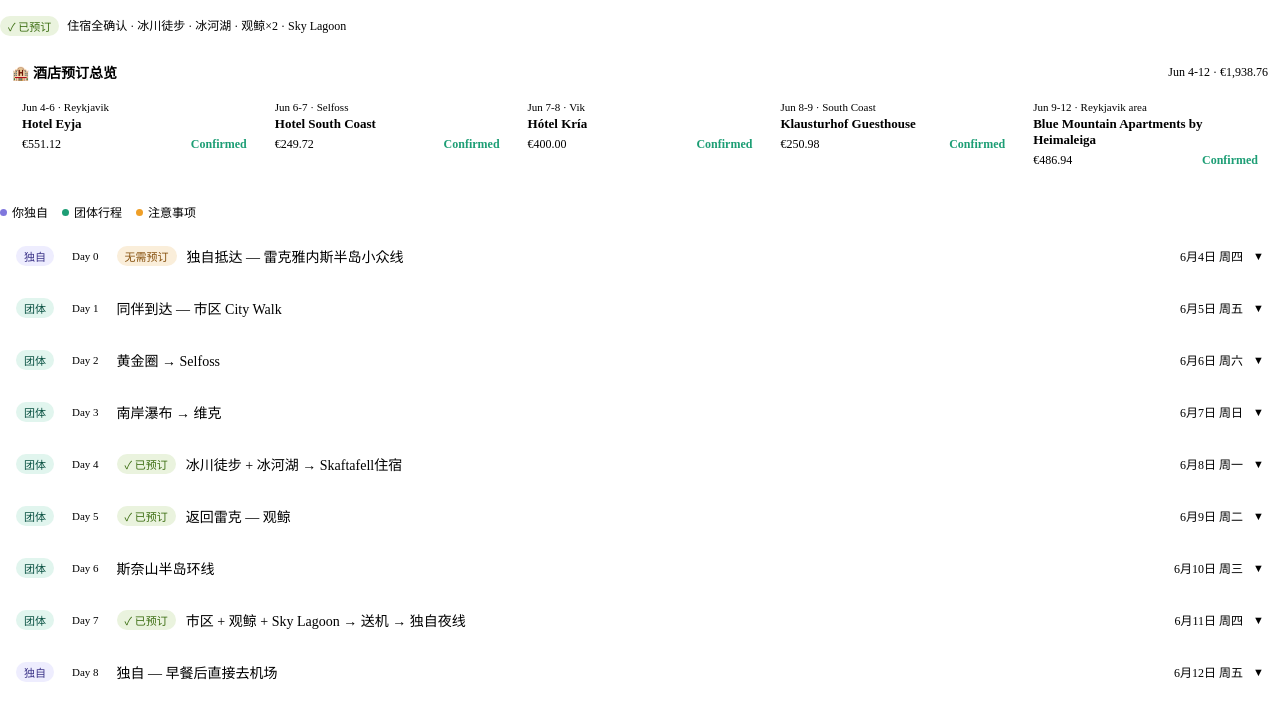
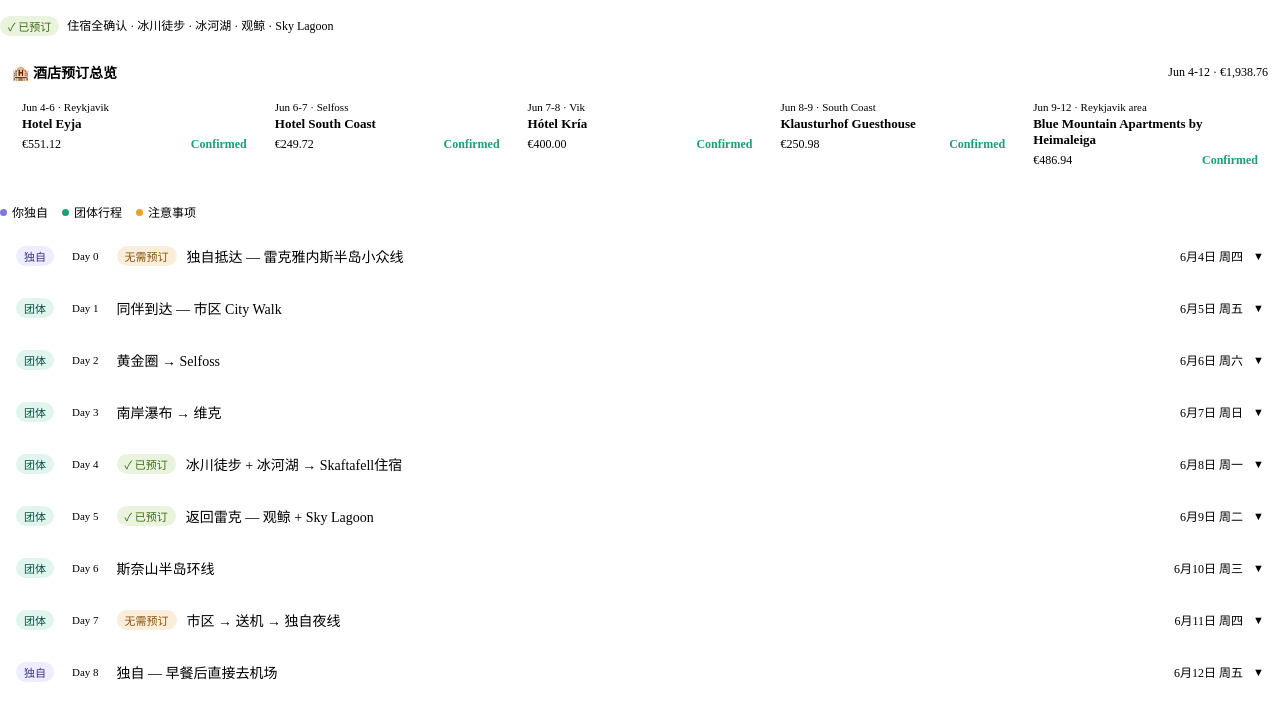
Before and after one commit to yokohh/Iceland, a plain HTML site: page index.html in a window 1280 px wide. Drawn offline with Linux system fonts and the light colour scheme.

Commit message:
Add files via upload

```diff
--- a/index.html
+++ b/index.html
@@ -142,7 +142,7 @@
 
 </head><body><div class="itinerary">
   <div class="status-bar">
-    <span class="badge b-done">✓ 已预订</span><span style="font-size:12px;color:var(--color-text-secondary)">住宿全确认 · 冰川徒步 · 冰河湖 · 观鲸×2 · Sky Lagoon</span>
+    <span class="badge b-done">✓ 已预订</span><span style="font-size:12px;color:var(--color-text-secondary)">住宿全确认 · 冰川徒步 · 冰河湖 · 观鲸 · Sky Lagoon</span>
   </div>
   <div class="booking-panel">
     <div class="booking-title">
@@ -252,12 +252,13 @@ const days = [
   },
   {
     day:"Day 5", date:"6月9日 周二", type:"group",
-    title:"返回雷克 — 观鲸",
+    title:"返回雷克 — 观鲸 + Sky Lagoon",
     status:"done",
-    route:"Skaftafell → 雷克雅未克（约320km）→ 港口观鲸",
+    route:"Skaftafell → 雷克雅未克（约320km）→ 港口观鲸 → Sky Lagoon",
     stops:[
       {time:"上午", dot:"d-group", name:"沿1号公路返回雷克雅未克", note:"约3.5-4小时车程，沿途可随时停车"},
       {time:"下午", dot:"d-group", name:"港口观鲸", note:"已预订 ✓ 约2-3小时，提前15-30分钟到达集合点", tags:["done"]},
+      {time:"傍晚", dot:"d-group", name:"Sky Lagoon 温泉", note:"已预订 ✓ 观鲸后前往，距港口约10分钟车程，7步骤温泉仪式，约1.5-2小时", tags:["done"]},
     ],
     note:"住宿：Blue Mountain Apartments by Heimaleiga（Jun 9-12，Reykjavik area，已确认，€486.94）。"
   },
@@ -277,13 +278,11 @@ const days = [
   },
   {
     day:"Day 7", date:"6月11日 周四", type:"group",
-    title:"市区 + 观鲸 + Sky Lagoon → 送机 → 独自夜线",
-    status:"done",
-    route:"市区 → 港口观鲸 → Sky Lagoon → KEF送机 → Glymur瀑布 / Hvalfjörður峡湾（二选一）→ 市区",
+    title:"市区 → 送机 → 独自夜线",
+    status:"open",
+    route:"市区 → KEF送机 → Glymur瀑布 / Hvalfjörður峡湾（二选一）→ 市区",
     stops:[
       {time:"上午", dot:"d-group", name:"睡懒觉、退房、买纪念品", note:"市区随意逛，最后一个团体上午"},
-      {time:"下午", dot:"d-group", name:"港口观鲸", note:"已预订 ✓ 约2-3小时", tags:["done"]},
-      {time:"傍晚", dot:"d-group", name:"Sky Lagoon 温泉", note:"已预订 ✓ 距港口约10分钟车程，7步骤温泉仪式，约1.5-2小时", tags:["done"]},
       {time:"17:00", dot:"d-warn", name:"出发去机场送机", note:"同伴航班19:15，建议17:00-17:30出发", tags:["warn"]},
       {time:"18:30", dot:"d-warn", name:"送完同伴，你独自出发", note:"👇 进入你的独自时间"},
       {time:"18:30", dot:"d-solo", name:"🅐 Glymur 瀑布（推荐，体力充沛时）", note:"KEF往北约1小时，冰岛最高瀑布之一，徒步来回2-3小时，极昼人极少。需徒步鞋，有踩原木过河段，约23:00回市区", tags:["free"]},
```
